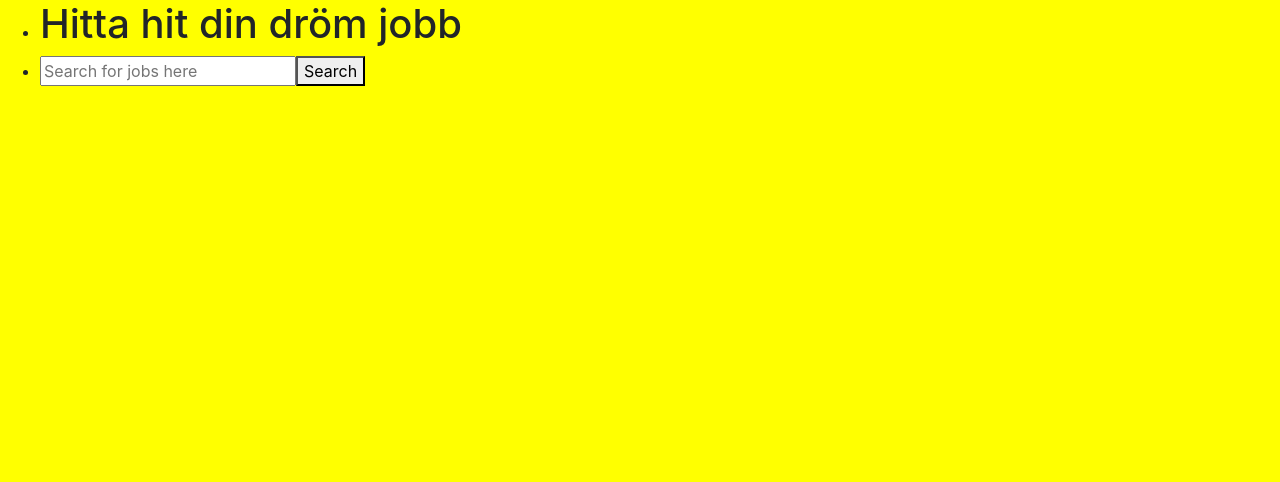
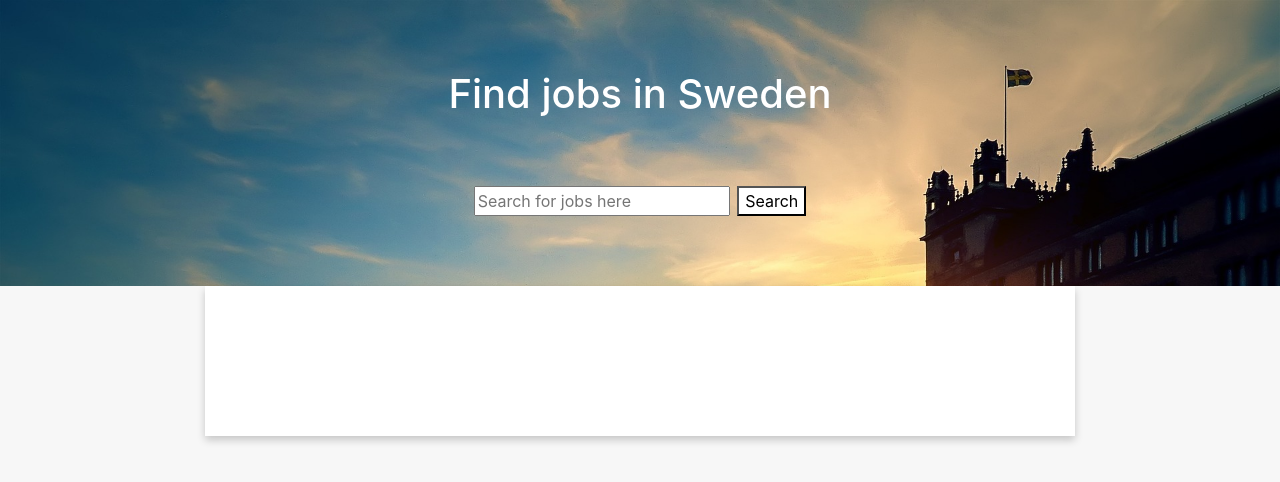
Before and after one commit to ariviegea/Arbetsmetodik---Jobbapp, a plain HTML site: page index.html in a window 1280 px wide. Drawn offline with nearby package versions, Linux system fonts and the light colour scheme; no server answers.

Commit message:
New style
Style header and body and Jobadds

```diff
--- a/css/style.css
+++ b/css/style.css
@@ -1,5 +1,50 @@
 body{
     margin:0px;
     padding:0px;
-    background-color:yellow;
+    background-color:#f7f7f7;
+
+
 }
+
+.search-nav ul {
+    margin:0px;
+    padding:10px;
+    list-style: none;
+    background-image: url("/images/stockholm-848255_1920.jpg");
+    background-size:cover;
+}
+.search-nav ul li{
+    margin-top:60px;
+    margin-bottom:60px;
+    display:flex;
+    justify-content: center;
+}
+.search-nav ul li h1{
+    color:white;
+}
+.search-nav ul li form button{
+    background-color:white;
+    margin-left:3px;
+}
+
+#searchResults{
+    margin-top:50px;
+}
+.container{
+    background-color:#f7f7f7;
+    width:900px;
+
+}
+.job-card{
+    background-color:white;
+    box-shadow: 0 4px 8px 0 rgba(0,0,0,0.2);
+    transition:0.3s;
+    color: black;
+    padding:10px;
+}
+#searchResults{
+    padding:20px;
+}
+#jobList{
+    padding:20px;
+}
--- a/index.html
+++ b/index.html
@@ -8,21 +8,15 @@
     <link rel="stylesheet" href="css/style.css">
     <title>Look for jobs</title>
 </head>
-<!-- <style>
-    body{
-    margin:0px;
-    padding:0px;
-    background-color:yellow;
-}
-</style> -->
 <body>
     <header>
          <div class="search-nav">
             <ul>
-                <li><h1>Hitta hit din dröm jobb</h1></li>
+                <li><h1>Find jobs in Sweden</h1></li>
                 <li>
                         <form>
-                                <input id="searchInput" type="text" placeholder="Search for jobs here"><button id="searchButton">Search</button>
+                                <input id="searchInput" type="text" placeholder="Search for jobs here">
+                                <button id="searchButton">Search</button>
                         </form>
                 </li>
             </ul>
@@ -30,17 +24,21 @@
     </header>
 
 
+<div class="container">
+    <div class="job-card">
+        <div id="searchResults">
+            <!--Generated with JS-->
+        </div>
 
-    <div id="searchResults">
-        <!--Generated with JS-->
+        <div id="jobList">
+            <!--Generated with JS-->
+        </div>
     </div>
+</div>
 
-    <div id="jobList">
-        <!--Generated with JS-->
-    </div>
 
+<!-- Scripts -->
     <script src="js/main.js"></script>
-    <!-- jQuery first, then Popper.js, then Bootstrap JS -->
     <script src="https://code.jquery.com/jquery-3.2.1.slim.min.js" integrity="sha384-KJ3o2DKtIkvYIK3UENzmM7KCkRr/rE9/Qpg6aAZGJwFDMVNA/GpGFF93hXpG5KkN" crossorigin="anonymous"></script>
     <script src="https://cdnjs.cloudflare.com/ajax/libs/popper.js/1.12.9/umd/popper.min.js" integrity="sha384-ApNbgh9B+Y1QKtv3Rn7W3mgPxhU9K/ScQsAP7hUibX39j7fakFPskvXusvfa0b4Q" crossorigin="anonymous"></script>
     <script src="https://maxcdn.bootstrapcdn.com/bootstrap/4.0.0/js/bootstrap.min.js" integrity="sha384-JZR6Spejh4U02d8jOt6vLEHfe/JQGiRRSQQxSfFWpi1MquVdAyjUar5+76PVCmYl" crossorigin="anonymous"></script>
```
Also changed, not shown: images/stockholm-848255_1920.jpg (added), 1 other file.
